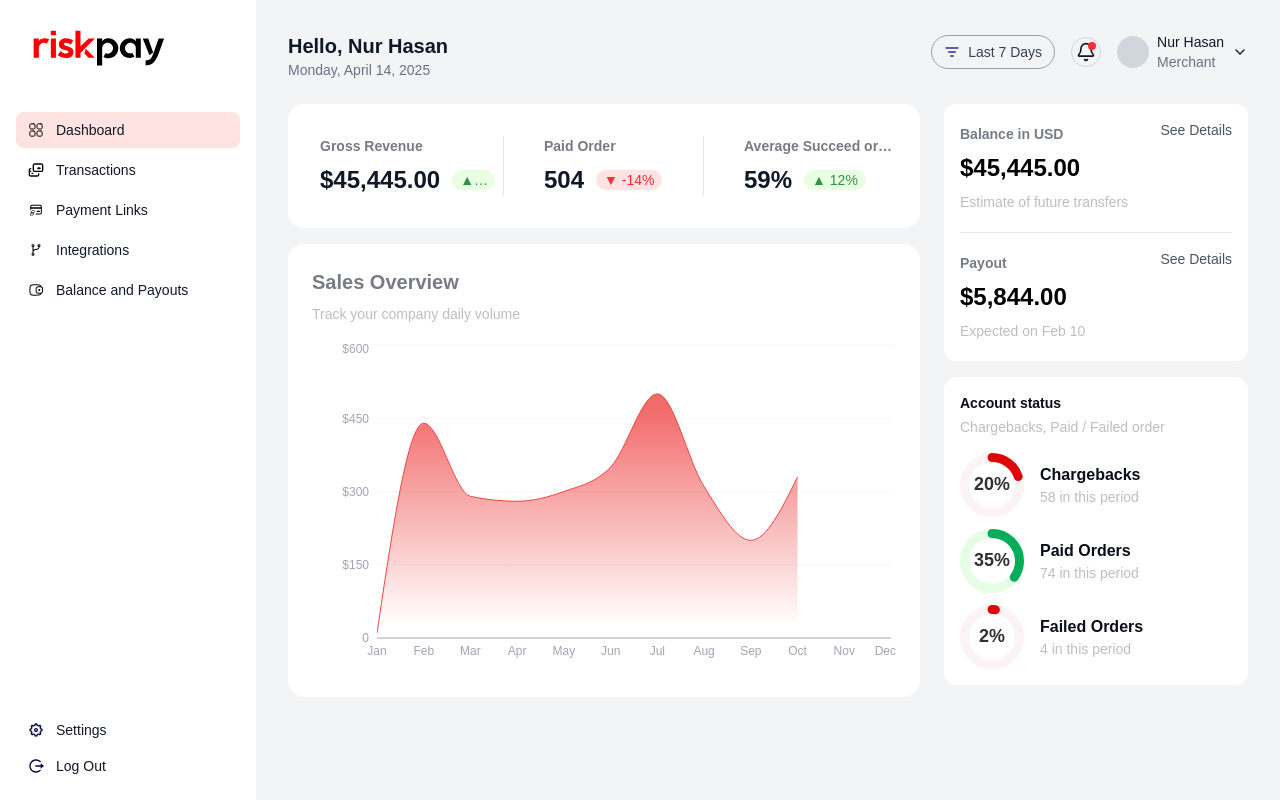
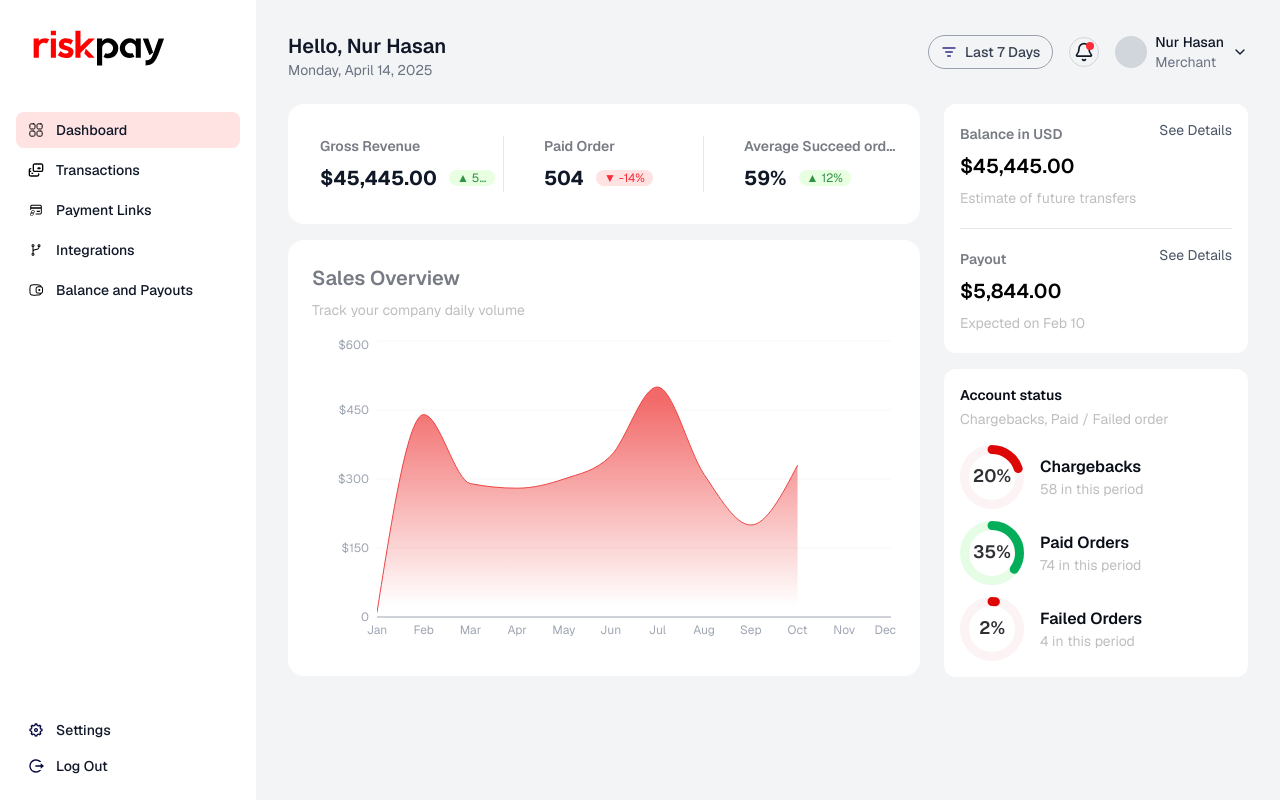
Before and after one commit to dl2gomi/riskpay-frontend, a Next.js app: page /dashboard in a window 1280 px wide. Built offline with nearby package versions, Linux system fonts and the light colour scheme.

Commit message:
Fix: font family and size fixed for better visual exp

```diff
--- a/app/dashboard/page.tsx
+++ b/app/dashboard/page.tsx
@@ -17,7 +17,7 @@ const CustomTooltip: React.FC<{ payload?: Array<{ payload: { value: number | str
   const data = payload[0].payload; // Get the data from the tooltip
   return (
     <div style={{ backgroundColor: 'black', color: 'white', padding: '10px', borderRadius: '5px' }}>
-      <p>US$ {data.value}</p>
+      <p className="text-sm">US$ {data.value}</p>
       <p className="text-xs">{label}</p>
     </div>
   );
@@ -91,14 +91,14 @@ const Dashboard = () => {
                 Gross Revenue
               </p>
               <div className="flex items-center space-x-3">
-                <h3 className="text-2xl font-bold">{`$${formatter.format(orderOverview?.gross?.amount ?? 0)}`}</h3>
+                <h3 className="text-xl font-bold">{`$${formatter.format(orderOverview?.gross?.amount ?? 0)}`}</h3>
                 {(orderOverview?.gross?.delta ?? 0) > 0 && (
-                  <p className="text-[#309147] text-sm bg-[#E9FFE1] px-2 rounded-xl truncate overflow-hidden whitespace-nowrap">
+                  <p className="text-[#309147] text-xs bg-[#E9FFE1] px-2 rounded-xl truncate overflow-hidden whitespace-nowrap">
                     ▲ {orderOverview?.gross?.delta}%
                   </p>
                 )}
                 {(orderOverview?.gross?.delta ?? 0) < 0 && (
-                  <p className="text-red-500 text-sm bg-red-100 px-2 rounded-xl truncate overflow-hidden whitespace-nowrap">
+                  <p className="text-red-500 text-xs bg-red-100 px-2 rounded-xl truncate overflow-hidden whitespace-nowrap">
                     ▼ {orderOverview?.gross?.delta}%
                   </p>
                 )}
@@ -109,14 +109,14 @@ const Dashboard = () => {
                 Paid Order
               </p>
               <div className="flex items-center space-x-3">
-                <h3 className="text-2xl font-bold">{`${orderOverview?.paidOrder?.amount ?? 0}`}</h3>
+                <h3 className="text-xl font-bold">{`${orderOverview?.paidOrder?.amount ?? 0}`}</h3>
                 {(orderOverview?.paidOrder?.delta ?? 0) > 0 && (
-                  <p className="text-[#309147] text-sm bg-[#E9FFE1] px-2 rounded-xl truncate overflow-hidden whitespace-nowrap">
+                  <p className="text-[#309147] text-xs bg-[#E9FFE1] px-2 rounded-xl truncate overflow-hidden whitespace-nowrap">
                     ▲ {orderOverview?.paidOrder?.delta}%
                   </p>
                 )}
                 {(orderOverview?.paidOrder?.delta ?? 0) < 0 && (
-                  <p className="text-red-500 text-sm bg-red-100 px-2 rounded-xl truncate overflow-hidden whitespace-nowrap">
+                  <p className="text-red-500 text-xs bg-red-100 px-2 rounded-xl truncate overflow-hidden whitespace-nowrap">
                     ▼ {orderOverview?.paidOrder?.delta}%
                   </p>
                 )}
@@ -127,14 +127,14 @@ const Dashboard = () => {
                 Average Succeed orders
               </p>
               <div className="flex items-center space-x-3">
-                <h3 className="text-2xl font-bold">{`${orderOverview?.averageSucceedOrder?.amount ?? 0}%`}</h3>
+                <h3 className="text-xl font-bold">{`${orderOverview?.averageSucceedOrder?.amount ?? 0}%`}</h3>
                 {(orderOverview?.averageSucceedOrder?.delta ?? 0) > 0 && (
-                  <p className="text-[#309147] text-sm bg-[#E9FFE1] px-2 rounded-xl truncate overflow-hidden whitespace-nowrap">
+                  <p className="text-[#309147] text-xs bg-[#E9FFE1] px-2 rounded-xl truncate overflow-hidden whitespace-nowrap">
                     ▲ {orderOverview?.averageSucceedOrder?.delta}%
                   </p>
                 )}
                 {(orderOverview?.averageSucceedOrder?.delta ?? 0) < 0 && (
-                  <p className="text-red-500 text-sm bg-red-100 px-2 rounded-xl truncate overflow-hidden whitespace-nowrap">
+                  <p className="text-red-500 text-xs bg-red-100 px-2 rounded-xl truncate overflow-hidden whitespace-nowrap">
                     ▼ {orderOverview?.averageSucceedOrder?.delta}%
                   </p>
                 )}
@@ -145,7 +145,7 @@ const Dashboard = () => {
           <div className="bg-white p-6 rounded-2xl">
             <h4 className="font-semibold mb-2 text-[#777B84] text-xl">Sales Overview</h4>
             <p className="text-sm text-[#BEBEBE] mb-4">Track your company daily volume</p>
-            <ResponsiveContainer width="100%" height={333}>
+            <ResponsiveContainer width="100%" height={316}>
               <AreaChart data={salesData}>
                 <defs>
                   <linearGradient id="colorSales" x1="0" y1="0" x2="0" y2="1">
@@ -175,8 +175,8 @@ const Dashboard = () => {
             <div className="flex justify-between items-start">
               <div>
                 <h4 className="text-[#777B84] font-semibold my-1">Balance in USD</h4>
-                <p className="text-2xl font-semibold my-2">{`$${formatter.format(balanceData?.balance)}`}</p>
-                <p className="text-[#BEBEBE] my-1 truncate overflow-hidden whitespace-nowrap">
+                <p className="text-xl font-semibold my-2">{`$${formatter.format(balanceData?.balance)}`}</p>
+                <p className="text-[#BEBEBE] my-1 truncate overflow-hidden whitespace-nowrap text-sm">
                   Estimate of future transfers
                 </p>
               </div>
@@ -193,8 +193,8 @@ const Dashboard = () => {
             <div className="flex justify-between items-start">
               <div>
                 <h4 className="text-[#777B84] font-semibold my-1">Payout</h4>
-                <p className="text-2xl font-semibold my-2">{`$${formatter.format(balanceData?.payout)}`}</p>
-                <p className="text-[#BEBEBE] my-1 truncate overflow-hidden whitespace-nowrap">
+                <p className="text-xl font-semibold my-2">{`$${formatter.format(balanceData?.payout)}`}</p>
+                <p className="text-[#BEBEBE] my-1 truncate overflow-hidden whitespace-nowrap text-sm">
                   Expected on {balanceData?.payoutDate}
                 </p>
               </div>
--- a/app/globals.css
+++ b/app/globals.css
@@ -1,4 +1,4 @@
-@import "tailwindcss";
+@import 'tailwindcss';
 @custom-variant dark (&:where(.dark, .dark *));
 
 :root {
@@ -16,5 +16,5 @@
 body {
   background: var(--background);
   color: var(--foreground);
-  font-family: Arial, Helvetica, sans-serif;
+  font-family: 'Geist', Arial, Helvetica, sans-serif;
 }
--- a/app/layout.tsx
+++ b/app/layout.tsx
@@ -1,7 +1,18 @@
 import type { Metadata } from 'next';
 import { ToastContainer } from 'react-toastify';
+import { Geist, Geist_Mono } from 'next/font/google';
 
 import './globals.css';
+
+const geistSans = Geist({
+  variable: '--font-geist-sans',
+  subsets: ['latin'],
+});
+
+const geistMono = Geist_Mono({
+  variable: '--font-geist-mono',
+  subsets: ['latin'],
+});
 
 export const metadata: Metadata = {
   title: 'Riskpay Test',
@@ -15,7 +26,7 @@ export default function RootLayout({
 }>) {
   return (
     <html lang="en">
-      <body className="">
+      <body className={`${geistSans.variable} ${geistMono.variable} antialiased`}>
         {children}
         <ToastContainer theme="colored" />
       </body>
```
